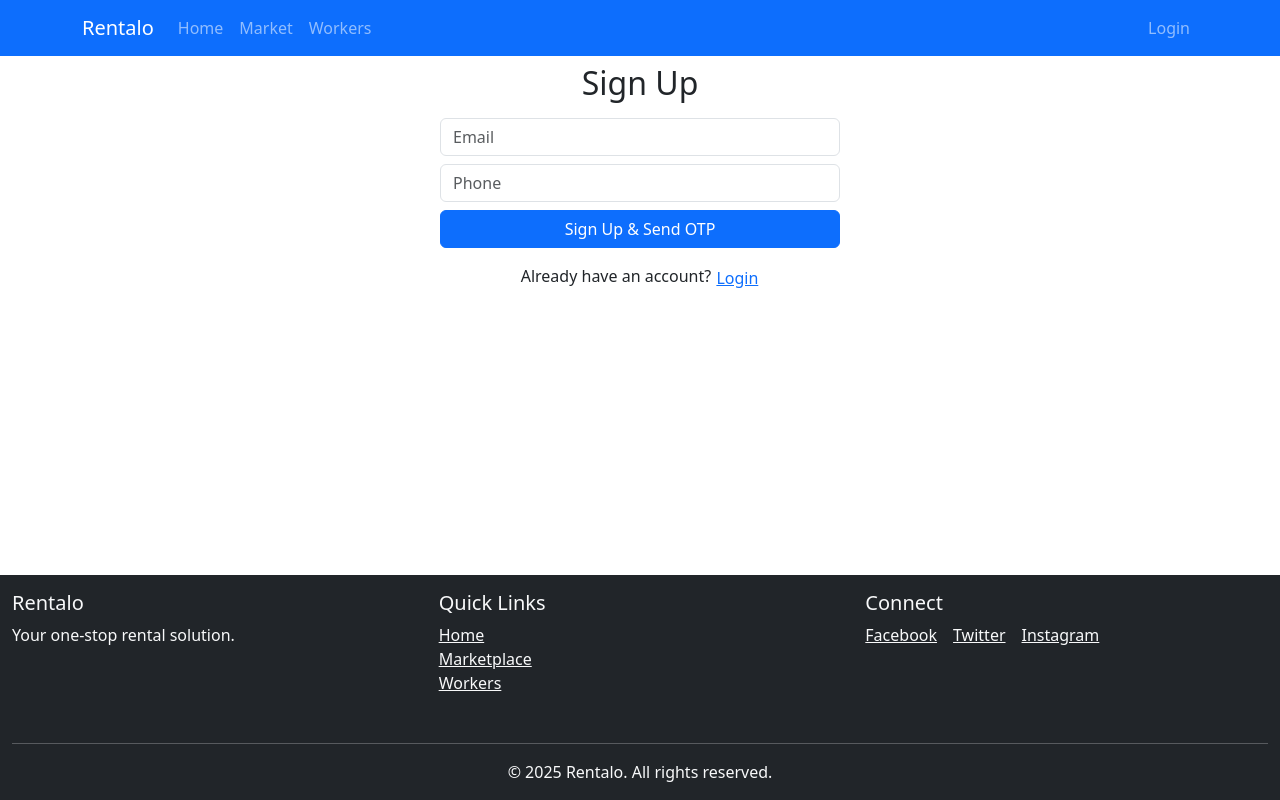
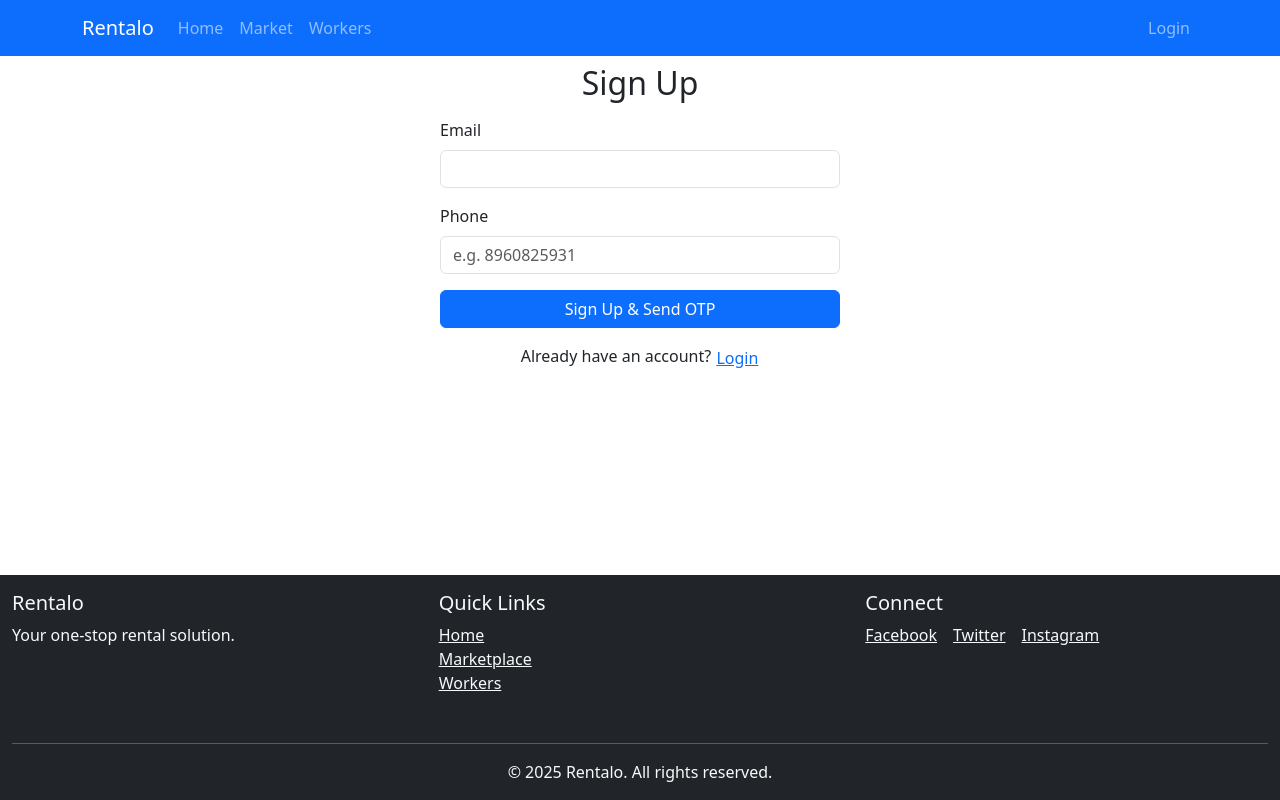
Before and after one commit to Prateek-byte/rentalo, a React (Create React App) app in the folder client/: page /login in a window 1280 px wide. Both pictures are taken after a click on the button "Sign Up". Built offline with nearby package versions, Linux system fonts and the light colour scheme.

Commit message:
The login/signup feature has been improved

```diff
--- a/client/src/pages/Login.jsx
+++ b/client/src/pages/Login.jsx
@@ -1,56 +1,86 @@
-import { useState } from "react";
+import React, { useState, useContext } from "react";
 import api from "../api";
 import { useNavigate } from "react-router-dom";
+import { AuthContext } from "../context/AuthContext";
 
 export default function Login() {
+  const { login } = useContext(AuthContext);
   const [isSignUp, setIsSignUp] = useState(false);
   const [email, setEmail] = useState("");
   const [phone, setPhone] = useState("");
+  const [loading, setLoading] = useState(false);
+  const [error, setError] = useState("");
   const nav = useNavigate();
 
   const submit = async (e) => {
     e.preventDefault();
-    const formattedPhone = phone.startsWith("+") ? phone : `+91-${phone}`;
-    await api.post("/auth/signup", {
-      phone: formattedPhone,
-      ...(isSignUp && { email })
-    });
+    setError("");
+    setLoading(true);
+    const formattedPhone = phone.startsWith("+") ? phone : `+91${phone}`;
+    try {
+      // Request OTP (and register email if signing up)
+      await api.post(
+        "/auth/signup",
+        isSignUp ? { phone: formattedPhone, email } : { phone: formattedPhone }
+      );
+      login(formattedPhone);
       nav("/verify", { state: { phone: formattedPhone, email: isSignUp ? email : undefined } });
+    } catch (err) {
+      setError(err.response?.data?.message || err.message);
+    } finally {
+      setLoading(false);
+    }
   };
 
   return (
-    <div className="mx-auto" style={{ maxWidth: "400px" }}>
+    <div className="mx-auto" style={{ maxWidth: 400 }}>
       <h2 className="text-center mb-3">{isSignUp ? "Sign Up" : "Login"}</h2>
+      {error && <div className="alert alert-danger">{error}</div>}
       <form onSubmit={submit}>
         {isSignUp && (
+          <div className="mb-3">
+            <label className="form-label">Email</label>
             <input
               type="email"
-            placeholder="Email"
+              className="form-control"
               value={email}
               onChange={(e) => setEmail(e.target.value)}
               required
-            className="form-control mb-2"
             />
+          </div>
         )}
+        <div className="mb-3">
+          <label className="form-label">Phone</label>
           <input
             type="text"
-          placeholder="Phone"
+            className="form-control"
             value={phone}
             onChange={(e) => setPhone(e.target.value)}
+            placeholder="e.g. 8960825931"
             required
-          className="form-control mb-2"
           />
-        <button type="submit" className="btn btn-primary w-100">
-          {isSignUp ? "Sign Up & Send OTP" : "Send OTP"}
+        </div>
+        <button type="submit" className="btn btn-primary w-100" disabled={loading}>
+          {loading ? "Sending OTP..." : isSignUp ? "Sign Up & Send OTP" : "Send OTP"}
         </button>
       </form>
-      <p className="text-center mt-3">
+      <div className="text-center mt-3">
         {isSignUp ? (
-          <>Already have an account? <button onClick={() => setIsSignUp(false)} className="btn btn-link p-0">Login</button></>
+          <span>
+            Already have an account?{' '}
+            <button className="btn btn-link p-0" onClick={() => setIsSignUp(false)}>
+              Login
+            </button>
+          </span>
         ) : (
-          <>New user? <button onClick={() => setIsSignUp(true)} className="btn btn-link p-0">Sign Up</button></>
+          <span>
+            New user?{' '}
+            <button className="btn btn-link p-0" onClick={() => setIsSignUp(true)}>
+              Sign Up
+            </button>
+          </span>
         )}
-      </p>
+      </div>
     </div>
   );
 }
--- a/package.json
+++ b/package.json
@@ -4,6 +4,7 @@
   "description": "",
   "main": "index.js",
   "scripts": {
+    "start": "node server/server.js",
     "test": "echo \"Error: no test specified\" && exit 1"
   },
   "keywords": [],
```
Also changed, not shown: 1 other file (tests, documents, lock files or other folders). Lines whose indentation alone changed are shown as unchanged.
